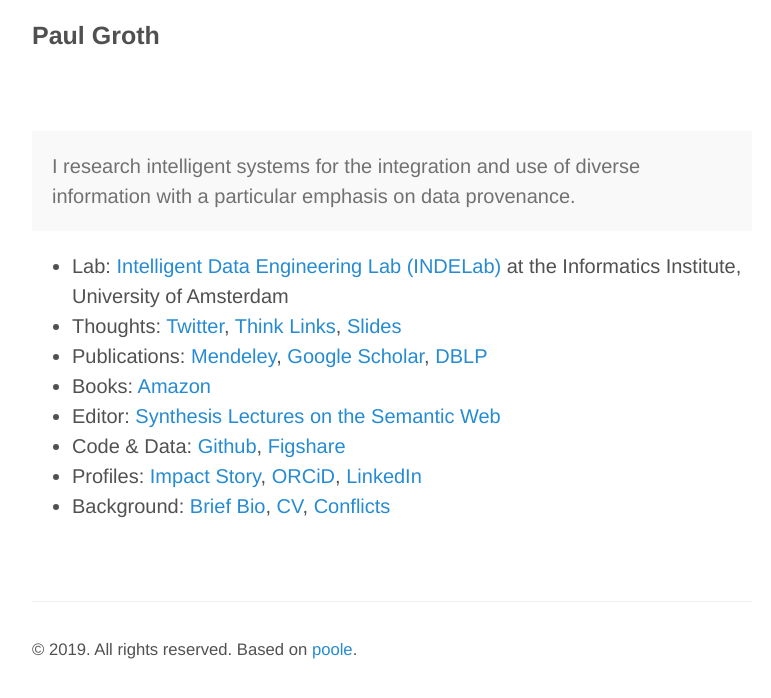
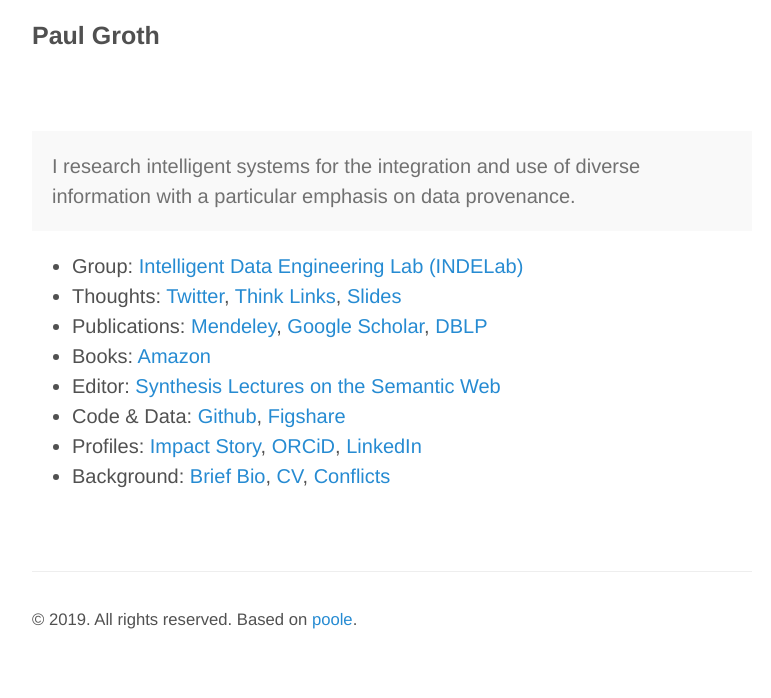
Before and after one commit to pgroth/pgroth.github.com, a Jekyll site: the page built from index.md, in a window 1280 px wide. Shown: the top 698 px of the page, without its empty margins (248-1019 px from the left). Built offline with Jekyll 4.4.1, drawn with Linux system fonts in a browser that asks for light colours.

Commit message:
Update index.md

```diff
--- a/index.md
+++ b/index.md
@@ -6,7 +6,7 @@
 I research intelligent systems for the integration and use of diverse information with a particular emphasis on data provenance.
 </p>
 
-* Lab: [Intelligent Data Engineering Lab (INDELab)](http://indelab.org) at the Informatics Institute, University of Amsterdam
+* Group: [Intelligent Data Engineering Lab (INDELab)](http://indelab.org)
 * Thoughts: [Twitter](https://twitter.com/pgroth), [Think Links](http://thinklinks.wordpress.com), [Slides](http://www.slideshare.net/pgroth)
 * Publications: [Mendeley](http://www.mendeley.com/profiles/paul-groth/), [Google Scholar](http://scholar.google.com/citations?user=0tHSHCIAAAAJ&hl=en), [DBLP](http://www.informatik.uni-trier.de/~ley/pers/hd/g/Groth:Paul_T=.html)
 * Books: [Amazon](http://amazon.com/author/pgroth)
```
